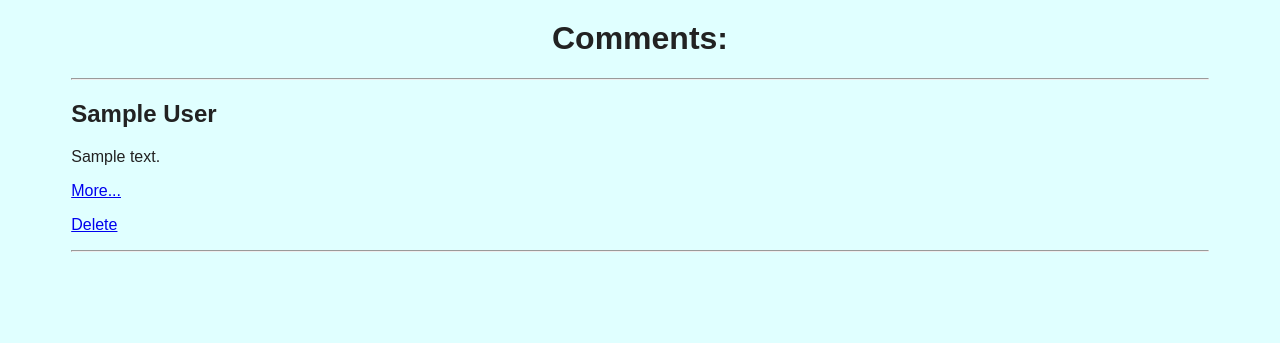
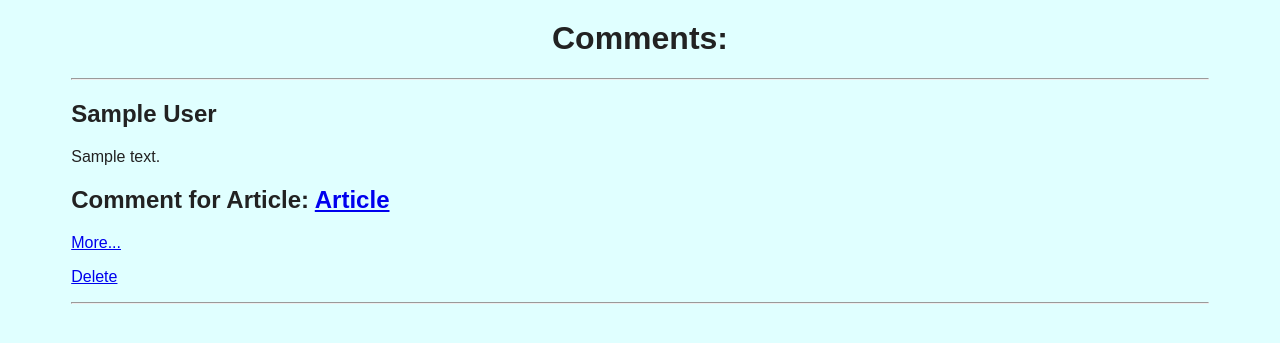
Before and after one commit to papagans/homework50, a Django app: page /comment/comments/ in a window 1280 px wide. Shown: the part 40-383 px from the top of the page. Run offline with Django 3.2, Linux system fonts and the light colour scheme; data comes from the database, SQL or seed files in the repository; tables that the repository leaves empty hold one stand-in row (values such as "Sample post"); some libraries are stand-ins or nearby versions.

Commit message:
Добвалт статью ссылкой епта

```diff
--- a/source/webapp/templates/comments/comment.html
+++ b/source/webapp/templates/comments/comment.html
@@ -8,6 +8,7 @@
    {% for comment in comments %}
        <h2>{{ comment.author }}</h2>
        <div>{{ comment.text }}</div>
+        <h2>Comment for Article: <a href="{% url 'article_view' comment.article_id %}">{{ comment.article }}</a></h2>
        <p><a href="{% url 'comment_view' comment.pk %}">More...</a></p>
 {#       <p><a href="{% url 'article_update' article.pk %}">Edit</a></p>#}
        <p><a href="{% url 'comment_delete' comment.pk %}">Delete</a></p>
--- a/source/webapp/templates/comments/commentview.html
+++ b/source/webapp/templates/comments/commentview.html
@@ -6,7 +6,6 @@
 {% endblock %}
 {% block content %}
    <div class="container">
-{#       <h1>{{ commetn.title }}</h1>#}
        <p>Created by <b>{{ comment.author }}</b> at <b>{{ comment.created_at }}</b></p>
        <div class="pre">{{ comment.text }}</div>
    </div>
```
Also changed, not shown: source/webapp/views.py (+0 -21 lines).
